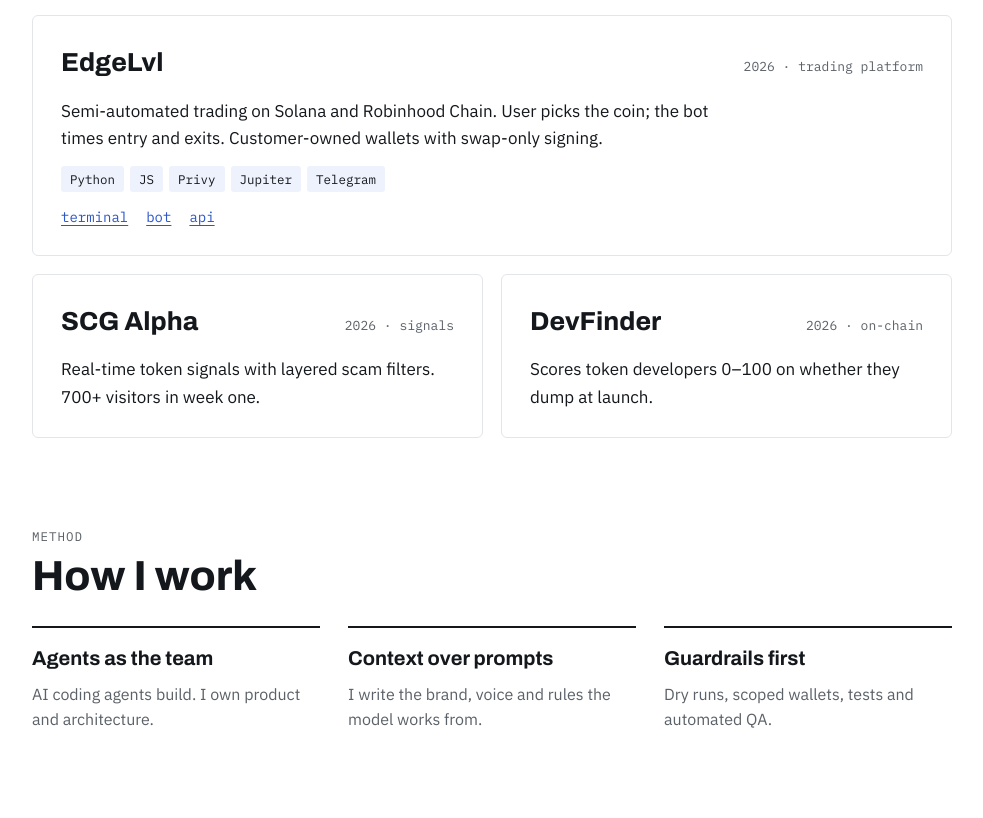
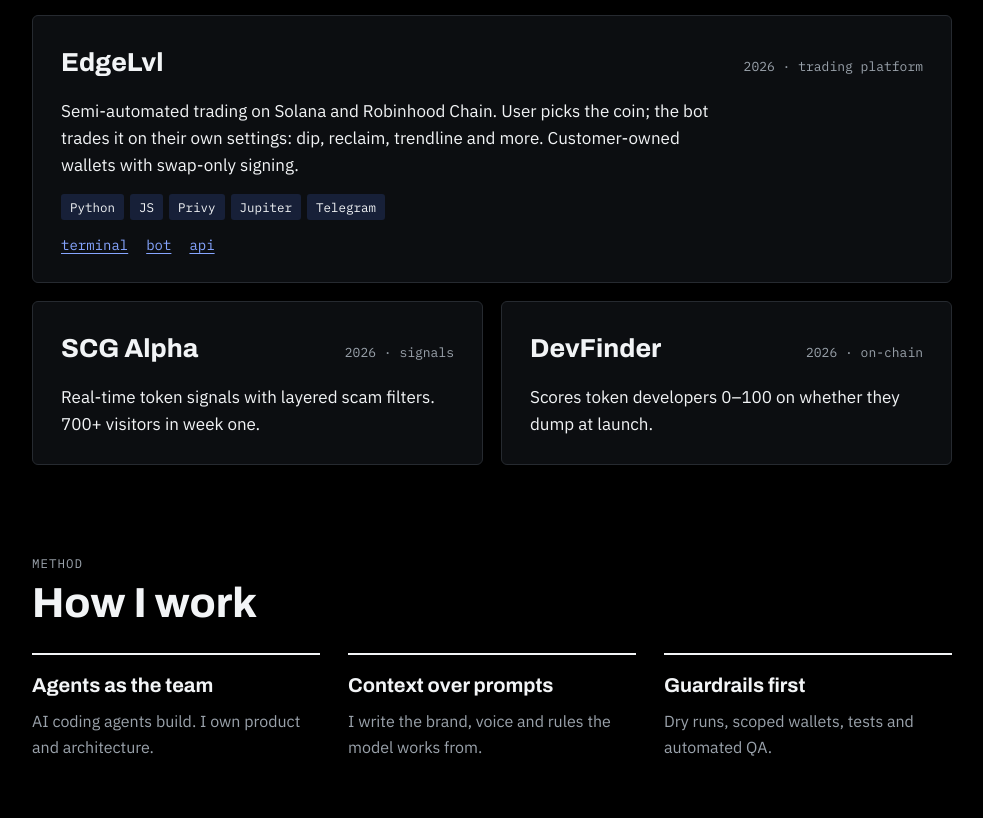
Before and after one commit to shanesimpson13/shanesimpson13.github.io, a plain HTML site: page index.html in a window 1280 px wide. Shown: the part 1151-1969 px from the top of the page, without its empty margins (148-1131 px from the left). Drawn offline with Linux system fonts and the light colour scheme.

Commit message:
Black theme; correct EdgeLvl description
Co-Authored-By: Claude Opus 5.5 <noreply@anthropic.com>

```diff
--- a/index.html
+++ b/index.html
@@ -11,17 +11,18 @@
 <style>
 /* Layout: a single column read like a project binder. Hero, built work, how I work, a project schedule (Gantt), then background. */
 :root {
-  --bg: #ffffff;
-  --surface: #ffffff;
-  --ink: #14181c;
-  --muted: #5b6168;
-  --line: #e3e5e8;
-  --accent: #2c55c9;
-  --accent-soft: #eef2fd;
-  --bar: #9aa3ad;
+  --bg: #000000;
+  --surface: #0c0e11;
+  --ink: #f2f4f6;
+  --muted: #9aa2ab;
+  --line: #262a30;
+  --accent: #86a5ff;
+  --accent-soft: #172038;
+  --bar: #5a636e;
   --display: "Archivo", "Helvetica Neue", Arial, sans-serif;
   --body: "IBM Plex Sans", system-ui, -apple-system, sans-serif;
   --mono: "IBM Plex Mono", ui-monospace, Menlo, monospace;
+  color-scheme: dark;
 }
 
 * { box-sizing: border-box; }
@@ -188,7 +189,7 @@ img { max-width: 100%; }
           <h3>EdgeLvl</h3>
           <span class="meta">2026 · trading platform</span>
         </div>
-        <p>Semi-automated trading on Solana and Robinhood Chain. User picks the coin; the bot times entry and exits. Customer-owned wallets with swap-only signing.</p>
+        <p>Semi-automated trading on Solana and Robinhood Chain. User picks the coin; the bot trades it on their own settings: dip, reclaim, trendline and more. Customer-owned wallets with swap-only signing.</p>
         <div class="chips"><span>Python</span><span>JS</span><span>Privy</span><span>Jupiter</span><span>Telegram</span></div>
         <div class="proj-links">
           <a href="https://github.com/shanesimpson13/edgelvl-terminal">terminal</a>
```
